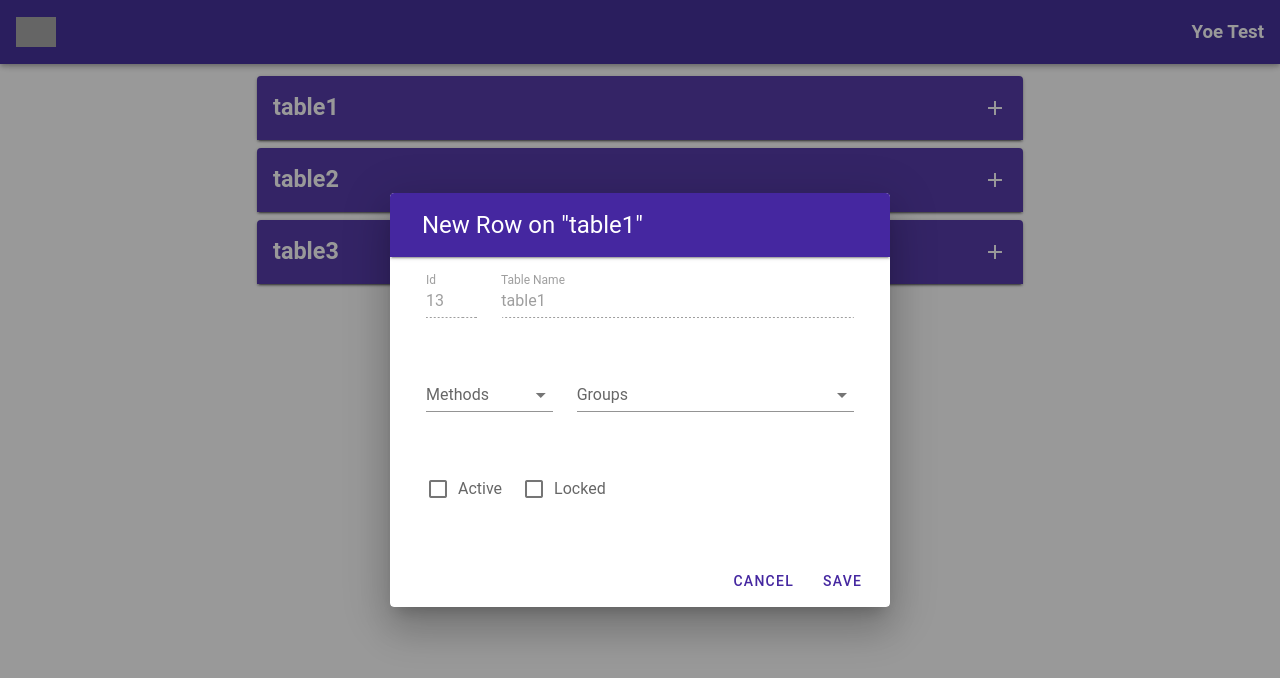
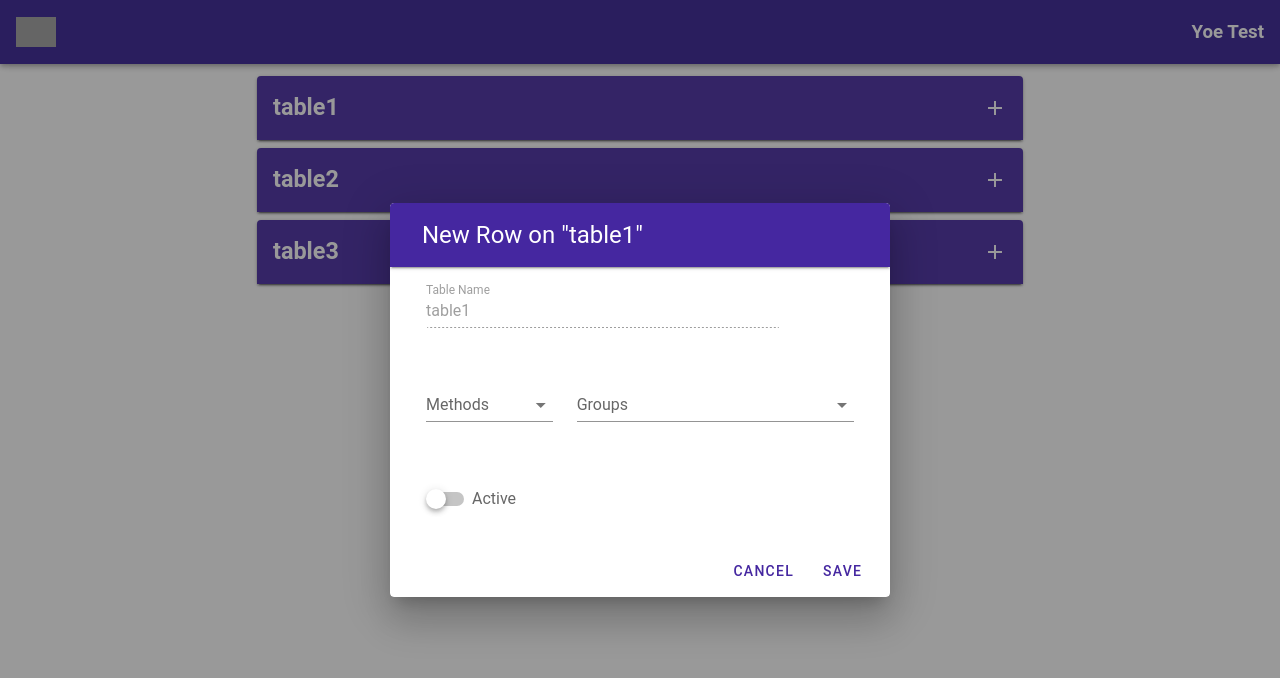
Before and after one commit to danielalejandroamaro/secure_tables, a Vue app: page / in a window 1280 px wide. Both pictures are taken after a click on the button 995 px from the left and 108 px from the top of the page. Shown: the top 678 px of the page. Built offline with nearby package versions, Linux system fonts and the light colour scheme; grey boxes are pictures that could not be loaded; a small style sheet from the web is missing.

Commit message:
Cambiado checkbox de active por switch, agregado locked por defecto en nuevas rows y quitada del dialogo

```diff
--- a/src/components/secure_table.vue
+++ b/src/components/secure_table.vue
@@ -34,12 +34,9 @@
                 </v-card-title>
               </v-app-bar>
 
-              <v-card-text>
+            <v-card-text class="pb-0">
                 <v-container>
                   <v-row>
-                    <v-col cols="3" sm="2">
-                      <v-text-field disabled :value="editedRule.id" label="Id"></v-text-field>
-                    </v-col>
                     <v-col cols="12" sm="10">
                       <v-text-field disabled :value="editedRule.table_name" label="Table Name"></v-text-field>
                     </v-col>
@@ -62,24 +59,17 @@
                            v-model="editedRule.groups"
                        ></v-select>
                     </v-col>
-                    <v-col cols  class="d-flex">
-                        <v-checkbox
-                        label="Active"
+                    <v-col>
+                        <v-switch label="Active"
+                        dnese
                         v-model="editedRule.is_active"
                         :value="editedRule.is_active"
                         :color="editedRule.is_active ? 'success' : 'gray'"
-                        ></v-checkbox>
-                        <v-checkbox
-                        class="ml-5"
-                        label="Locked"
-                        v-model="editedRule.locked"
-                        :value="editedRule.locked"
-                        :color="editedRule.locked ? 'success' : 'gray'"
-                        ></v-checkbox>
+                        ></v-switch>
                     </v-col>
                   </v-row>
                 </v-container>
-              </v-card-text>
+            </v-card-text>
 
               <v-card-actions>
                 <v-spacer></v-spacer>
@@ -96,6 +86,7 @@
         <!--table elements here-->
         <v-card-text v-show='show'>
             <v-data-table
+            dense
             :headers="table_headers"
             :items="table_rules"
             sort-by="id"
@@ -107,13 +98,13 @@
                 </template>
 
                 <template v-slot:item.is_active="{ item }">
-                    <v-icon
-                    small
-                    :class="['mdi', item.is_active? 'mdi-checkbox-marked':'mdi-checkbox-blank-outline']"
-                    :color="item.is_active? 'success':'gray'"
-                    @click="toggleRuleKey(item, 'is_active')"
-                    >
-                    </v-icon>
+                    <v-switch
+                    label="Active"
+                    :value="item.is_active"
+                    dense
+                    :color="item.is_active? 'success':''"
+                    v-model="item.is_active"
+                    ></v-switch>
                 </template>
 
                 <template v-slot:item.action="{ item }">
@@ -182,7 +173,7 @@ export default {
                 method:'',
                 groups:'',
                 is_active:'',
-                locked:''
+                locked:true
             }
 
         }
--- a/src/main.js
+++ b/src/main.js
@@ -27,7 +27,7 @@ Vue.use({
                     { 'id': 7, 'table_name': 'table2', 'method': 'DELETE', 'groups': 'agent', 'is_active': false, 'locked': true },
                     { 'id': 8, 'table_name': 'table2', 'method': 'PUT', 'groups': 'admin', 'is_active': true, 'locked': true },
                     { 'id': 9, 'table_name': 'table3', 'method': 'GET', 'groups': 'agent', 'is_active': false, 'locked': false },
-                    { 'id': 10, 'table_name': 'table3', 'method': 'POST', 'groups': 'admin', 'is_active': false, 'locked': true },
+                    { 'id': 10, 'table_name': 'table3', 'method': 'POST', 'groups': 'superadmin', 'is_active': false, 'locked': true },
                     { 'id': 11, 'table_name': 'table3', 'method': 'POST', 'groups': 'agent', 'is_active': true, 'locked': false },
                     { 'id': 12, 'table_name': 'table3', 'method': 'DELETE', 'groups': '', 'is_active': true, 'locked': false }
                 ]
```
